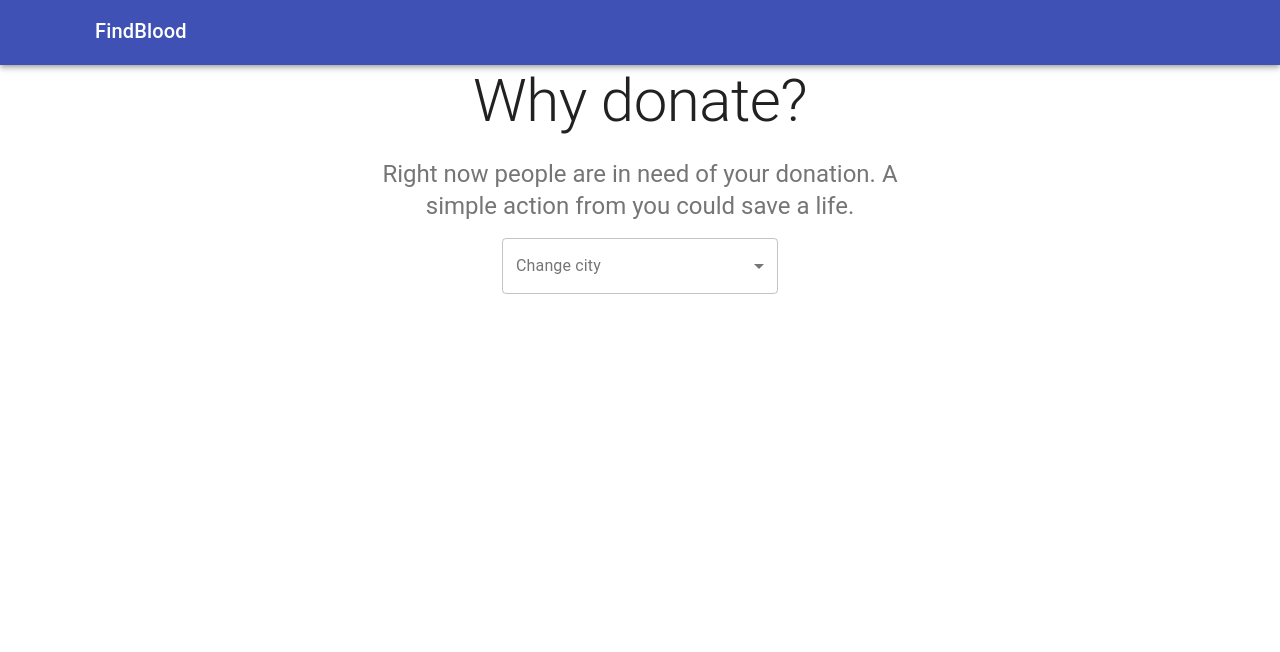
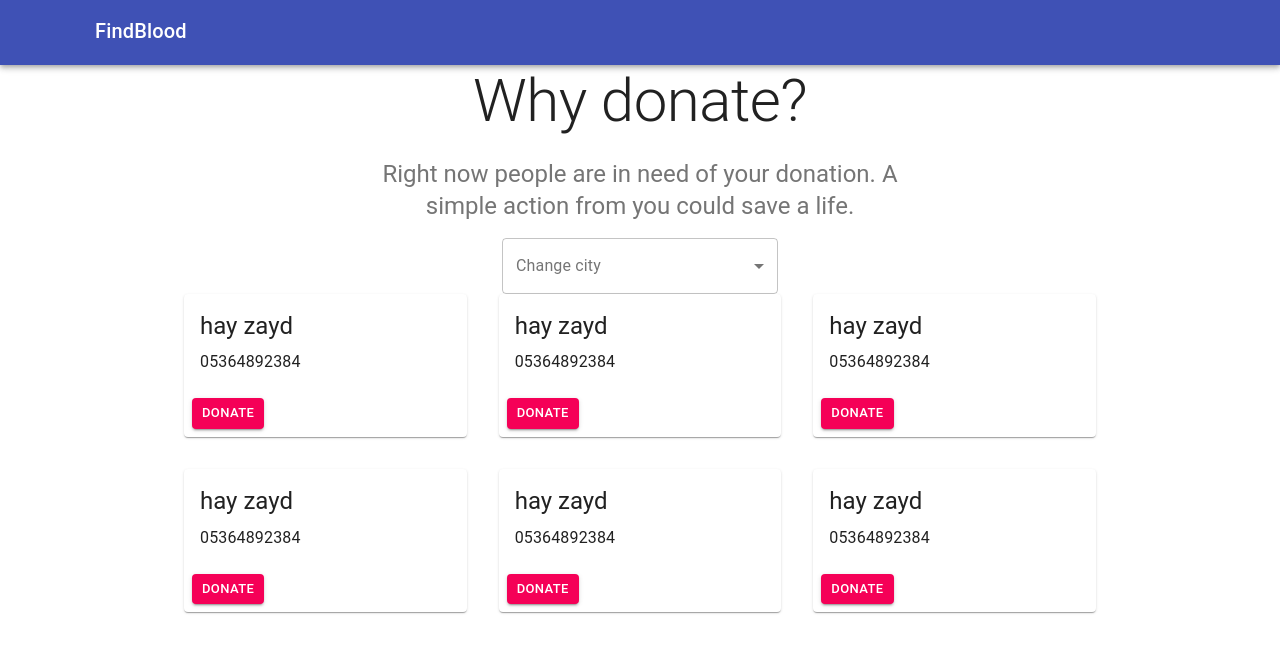
Before and after one commit to MehdyKarmouche/findBlood, a React (Create React App) app in the folder client/: page /donor in a window 1280 px wide. Shown: the top 652 px of the page. Built offline with nearby package versions, Linux system fonts and the light colour scheme; grey boxes are pictures that could not be loaded.

Commit message:
ListDonations for donor

```diff
--- a/client/src/components/donor/pages/Donor.js
+++ b/client/src/components/donor/pages/Donor.js
@@ -1,6 +1,7 @@
 import React from 'react';
 import Navbar from '../../Navbar';
 import CallForAction from './CallForAction';
+import ListDonations from './ListDonations';
 
 
 function Donor() {
@@ -10,7 +11,7 @@
           <Navbar />
           <div >
             <CallForAction/>
-
+            <ListDonations/>
           </div>
       </div>
     );
--- /dev/null
+++ b/client/src/components/donor/pages/ListDonations.js
@@ -0,0 +1,90 @@
+import React from 'react'
+import Button from '@material-ui/core/Button';
+import CameraIcon from '@material-ui/icons/PhotoCamera';
+import Card from '@material-ui/core/Card';
+import CardActions from '@material-ui/core/CardActions';
+import CardContent from '@material-ui/core/CardContent';
+import CardMedia from '@material-ui/core/CardMedia';
+import CssBaseline from '@material-ui/core/CssBaseline';
+import Grid from '@material-ui/core/Grid';
+import Toolbar from '@material-ui/core/Toolbar';
+import Typography from '@material-ui/core/Typography';
+import { makeStyles } from '@material-ui/core/styles';
+import Container from '@material-ui/core/Container';
+import Link from '@material-ui/core/Link';
+const useStyles = makeStyles((theme)=>{
+
+
+});
+
+const cards = [
+    {
+        id:1,
+        address:"hay zayd",
+        phone:"05364892384",
+    },
+    {
+        id:2,
+        address:"hay zayd",
+        phone:"05364892384",
+    },
+    {
+        id:3,
+        address:"hay zayd",
+        phone:"05364892384",
+    },
+    {
+        id:4,
+        address:"hay zayd",
+        phone:"05364892384",
+    },
+    {
+        id:5,
+        address:"hay zayd",
+        phone:"05364892384",
+    },
+    {
+        id:6,
+        address:"hay zayd",
+        phone:"05364892384",
+    },
+];
+
+function ListDonations(){
+    const classes = useStyles();
+    return(
+        <div>
+            <Container className={classes.cardGrid} maxWidth="md">
+          {/* End hero unit */}
+          <Grid container spacing={4}>
+            {cards.map((card) => (
+              <Grid item key={card.id} xs={12} sm={6} md={4}>
+                <Card className={classes.card}>
+                  <CardMedia
+                    className={classes.cardMedia}
+                    image="https://source.unsplash.com/random"
+                    title="Image title"
+                  />
+                  <CardContent className={classes.cardContent}>
+                    <Typography gutterBottom variant="h5" component="h2">
+                      {card.address}
+                    </Typography>
+                    <Typography>
+                      {card.phone}
+                    </Typography>
+                  </CardContent>
+                  <CardActions>
+                    <Button variant="contained" size="small" color="secondary">
+                      Donate
+                    </Button>
+
+                  </CardActions>
+                </Card>
+              </Grid>
+            ))}
+          </Grid>
+        </Container>
+        </div>
+    )
+}
+export default ListDonations;
```
